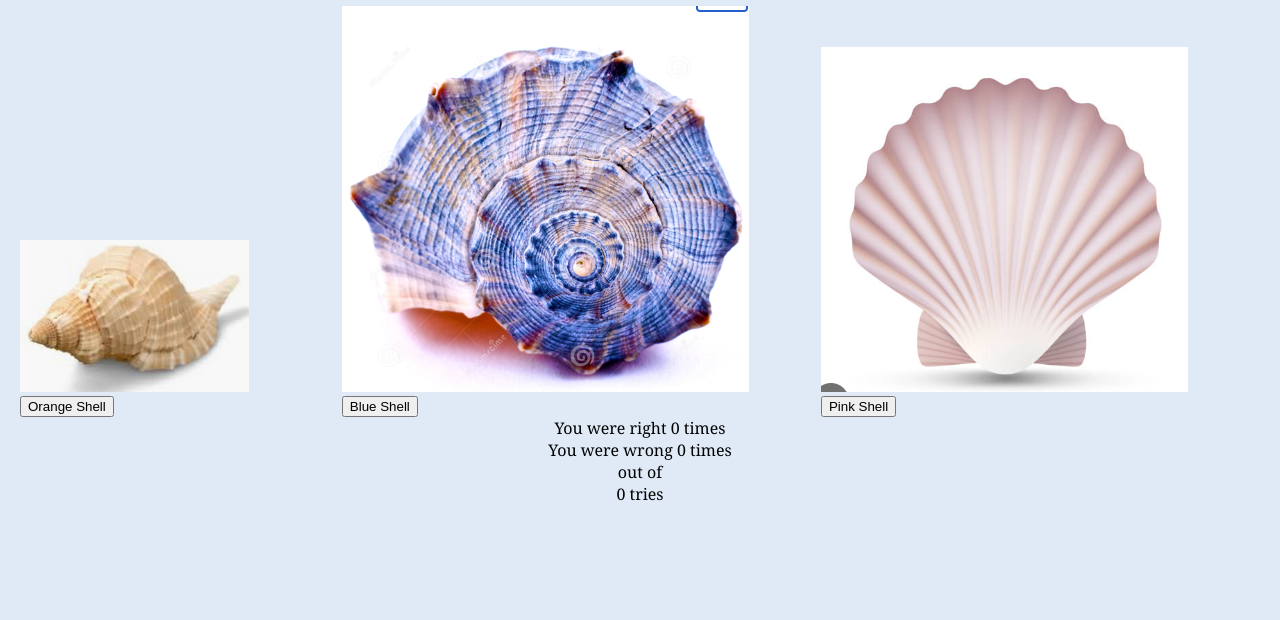
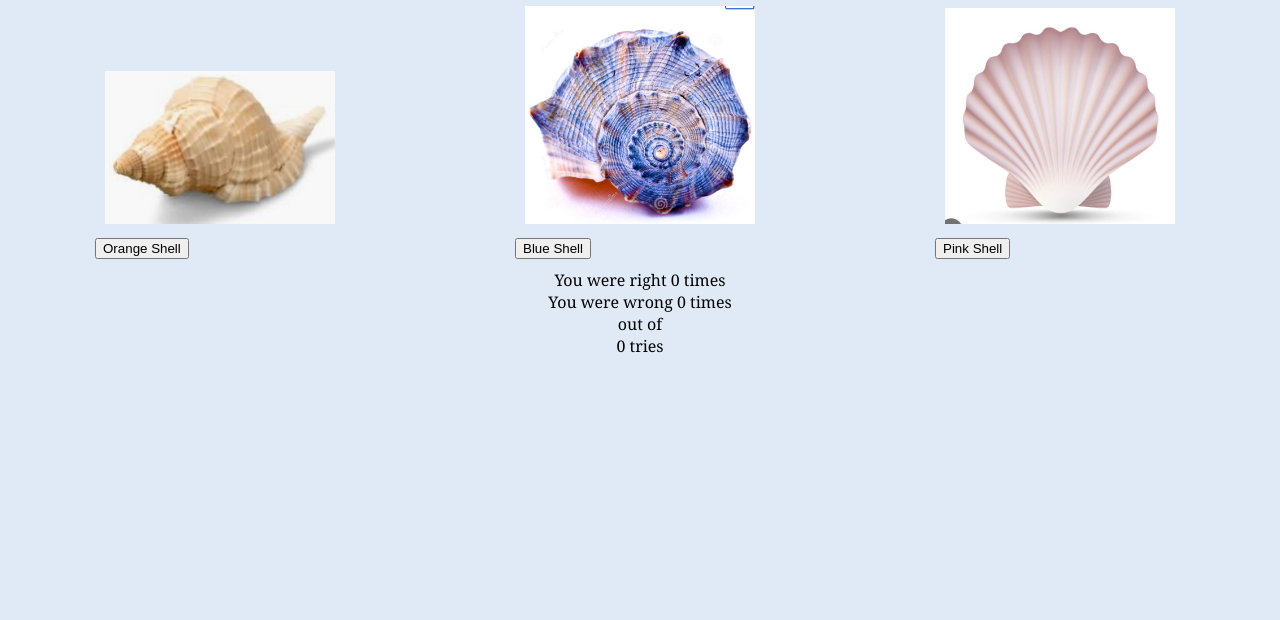
Before and after one commit to Allyson-Camp/shell-game, a plain HTML site: page index.html in a window 1280 px wide. Shown: the part 180-800 px from the top of the page. Drawn offline with Linux system fonts and the light colour scheme.

Commit message:
added dom elements buttons and divs in JS, all console.logs working

```diff
--- a/app.js
+++ b/app.js
@@ -1,6 +1,16 @@
 /* Imports */
 
 /* Get DOM Elements */
+//buttons
+const orangeShellButton = document.getElementById('orange-shell-button');
+const blueShellButton = document.getElementById('blue-shell-button');
+const pinkShellButton = document.getElementById('pink-shell-button');
+
+
+//divs
+const orangeShellElement = document.getElementById('orange-shell-element');
+const blueShellElement = document.getElementById('blue-shell-element');
+const pinkShellElement = document.getElementById('pink-shell-element');
 
 /* State */
 
--- a/styles/global.css
+++ b/styles/global.css
@@ -31,7 +31,7 @@ header .logo {
 }
 
 main {
-    padding: 20px;
+
 }
 
 
@@ -39,6 +39,20 @@ main {
     display: flex;
     flex-direction: row;
     align-items: flex-end;
+    justify-content: space-around;
+    padding: 10px;
+}
+
+    .button {
+    display: flex;
+    justify-content: space-around;
+    align-items: center;
+
+}
+
+img {
+    width: 250px;
+    padding: 10px;
 }
 
 .title {
```
Also changed, not shown: 1 other file.
